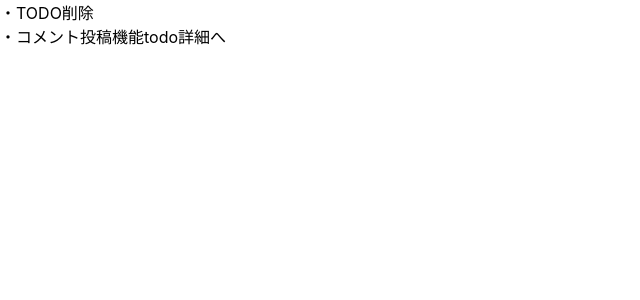
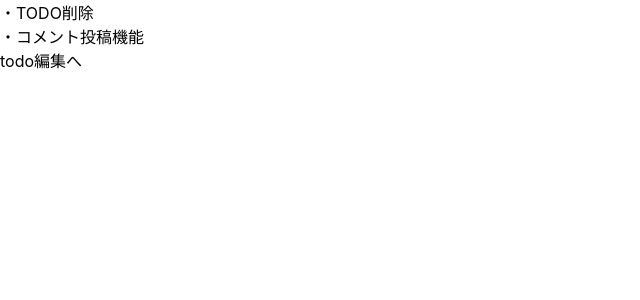
Before and after one commit to jun0222/my-next-todo, a Next.js app in the folder my-next-todo/: page /todos/1 in a window 1280 px wide. Shown: the top 300 px of the page, without its empty margins (0-640 px from the left). Built offline with nearby package versions, Linux system fonts and the light colour scheme.

Commit message:
Fixed the wording of link in [id] .jsx was wrong.

```diff
--- a/my-next-todo/src/pages/todos/[id].jsx
+++ b/my-next-todo/src/pages/todos/[id].jsx
@@ -9,9 +9,9 @@ export default function Home() {
         // ドキュメントIDをurlに入れるので、userが一致していないとリダイレクトするようにする！
         <div>
             ・TODO削除<br />
-            ・コメント投稿機能
+            ・コメント投稿機能<br />
             <Link href={`/todos/${todoId}/edit`}>
-                todo詳細へ
+                todo編集へ
             </Link>
         </div>
     )
```
